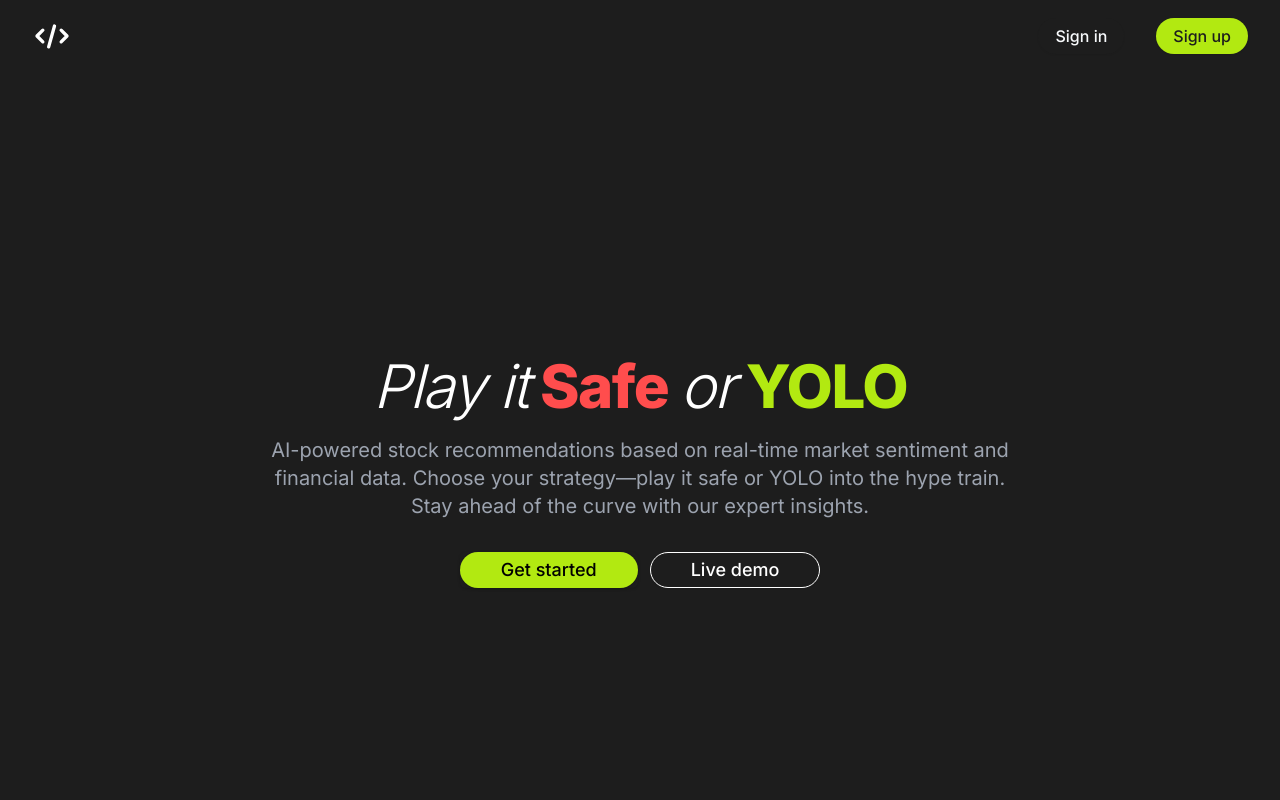
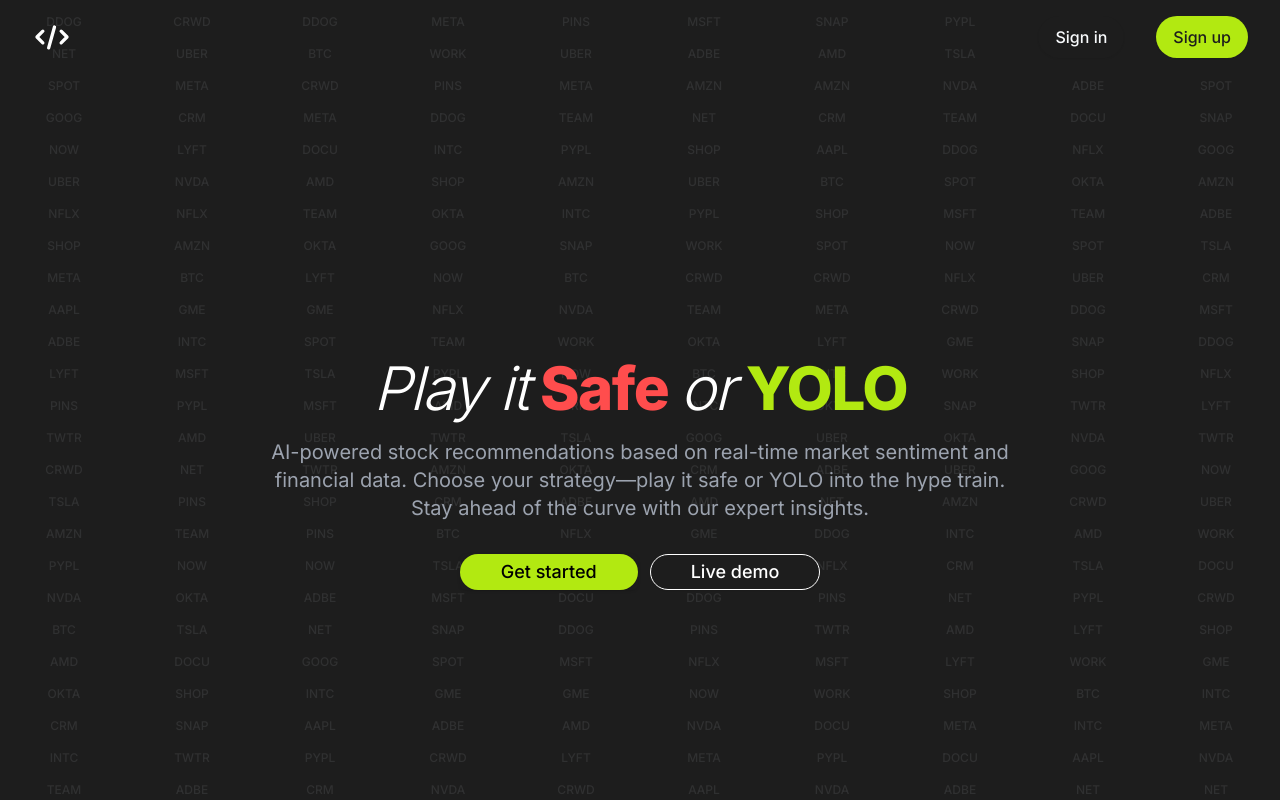
Before and after one commit to ColinWu0403/StonkSensei, a Next.js app in the folder stonksensei/: page / in a window 1280 px wide. Shown: the top 800 px of the page. Built offline with nearby package versions, Linux system fonts and the light colour scheme.

Commit message:
feat(landing page + auth)

```diff
--- a/stonksensei/package.json
+++ b/stonksensei/package.json
@@ -15,6 +15,7 @@
     "@radix-ui/react-slot": "^1.1.2",
     "class-variance-authority": "^0.7.1",
     "clsx": "^2.1.1",
+    "framer-motion": "^12.4.7",
     "lucide-react": "^0.475.0",
     "next": "15.1.7",
     "next-themes": "^0.4.4",
--- a/stonksensei/src/app/page.tsx
+++ b/stonksensei/src/app/page.tsx
@@ -1,11 +1,13 @@
-import FinancialAdviceForm from "@/components/financial-advice-form";
 import Header from "@/components/Header";
 import Hero from "@/components/Hero";
 import Features from "@/components/Features";
+import { MovingBackground } from "@/components/MovingBackground";
+import FloatingPaths from "@/components/FloatingPaths";
 
 export default function Home() {
   return (
-    <div className="flex flex-col min-h-screen relative">
+    <div className="flex flex-col min-h-screen relative z-10">
+      <MovingBackground />
       <Header />
       <main className="flex-grow relative z-10">
         <Hero />
--- a/stonksensei/src/components/AnimatedBackground.tsx
+++ /dev/null
@@ -1,30 +0,0 @@
-import { Check, Zap, BarChart } from "lucide-react";
-
-const icons = [Check, Zap, BarChart];
-
-export default function AnimatedBackground() {
-  return (
-    <div className="fixed inset-0 w-full h-full pointer-events-none z-0">
-      <div className="absolute inset-0 flex items-center justify-center">
-        {[...Array(50)].map((_, i) => {
-          const Icon = icons[i % icons.length];
-          const delay = Math.random() * 1;
-          const duration = 20 + Math.random() * 10;
-          const size = 20 + Math.random() * 30;
-
-          return (
-            <Icon
-              key={i}
-              className="absolute text-gray-700 opacity-5"
-              style={{
-                fontSize: `${size}px`,
-                left: `${Math.random() * 100}%`,
-                animation: `float ${duration}s ease-in-out ${0.6}s infinite`,
-              }}
-            />
-          );
-        })}
-      </div>
-    </div>
-  );
-}
--- a/stonksensei/src/components/Features.tsx
+++ b/stonksensei/src/components/Features.tsx
@@ -23,10 +23,10 @@ const features = [
 
 export default function Features() {
   return (
-    <div className="py-12 bg-gray-800" id="features">
+    <div className="py-12 bg-neutral opacity-80" id="features">
       <div className="max-w-7xl mx-auto px-4 sm:px-6 lg:px-8">
         <div className="lg:text-center">
-          <h2 className="text-base text-indigo-400 font-semibold tracking-wide uppercase">
+          <h2 className="text-base text-white font-semibold tracking-wide uppercase">
             Features
           </h2>
           <p className="mt-2 text-3xl leading-8 font-extrabold tracking-tight text-white sm:text-4xl">
@@ -43,7 +43,7 @@ export default function Features() {
             {features.map((feature) => (
               <div key={feature.name} className="relative">
                 <dt>
-                  <div className="absolute flex items-center justify-center h-12 w-12 rounded-md bg-indigo-500 text-white">
+                  <div className="absolute flex items-center justify-center h-12 w-12 rounded-md bg-positive text-white">
                     <feature.icon className="h-6 w-6" aria-hidden="true" />
                   </div>
                   <p className="ml-16 text-lg leading-6 font-medium text-white">
--- /dev/null
+++ b/stonksensei/src/components/FloatingPaths.tsx
@@ -0,0 +1,50 @@
+"use client";
+
+import { motion } from "framer-motion";
+
+export default function FloatingPaths({ position }: { position: number }) {
+  const paths = Array.from({ length: 36 }, (_, i) => ({
+    id: i,
+    d: `M-${380 - i * 5 * position} -${189 + i * 6}C-${
+      380 - i * 5 * position
+    } -${189 + i * 6} -${312 - i * 5 * position} ${216 - i * 6} ${
+      152 - i * 5 * position
+    } ${343 - i * 6}C${616 - i * 5 * position} ${470 - i * 6} ${
+      684 - i * 5 * position
+    } ${875 - i * 6} ${684 - i * 5 * position} ${875 - i * 6}`,
+    color: `rgba(15,23,42,${0.1 + i * 0.03})`,
+    width: 0.5 + i * 0.03,
+  }));
+
+  return (
+    <div className="absolute inset-0 pointer-events-none">
+      <svg
+        className="w-full h-full text-slate-950 dark:text-white"
+        viewBox="0 0 696 316"
+        fill="none"
+      >
+        <title>Background Paths</title>
+        {paths.map((path) => (
+          <motion.path
+            key={path.id}
+            d={path.d}
+            stroke="currentColor"
+            strokeWidth={path.width}
+            strokeOpacity={0.1 + path.id * 0.03}
+            initial={{ pathLength: 0.3, opacity: 0.6 }}
+            animate={{
+              pathLength: 1,
+              opacity: [0.3, 0.6, 0.3],
+              pathOffset: [0, 1, 0],
+            }}
+            transition={{
+              duration: 20 + Math.random() * 10,
+              repeat: Number.POSITIVE_INFINITY,
+              ease: "linear",
+            }}
+          />
+        ))}
+      </svg>
+    </div>
+  );
+}
--- a/stonksensei/src/components/Header.tsx
+++ b/stonksensei/src/components/Header.tsx
@@ -3,7 +3,7 @@ import { Button } from "@/components/ui/button";
 
 export default function Header() {
   return (
-    <header className="bg-neutral shadow-sm">
+    <header className="sshadow-sm z-10">
       <div className="max-w-7xl mx-auto px-4 sm:px-6 lg:px-8">
         <div className="flex justify-start items-center py-4 md:justify-start md:space-x-10">
           <div className="flex justify-start items-center lg:w-0 lg:flex-1">
@@ -27,15 +27,18 @@ export default function Header() {
           </div>
 
           <div className="hidden md:flex items-center justify-end md:flex-1 lg:w-0">
-            <Button
-              variant="outline"
+            <a
               className="ml-8 whitespace-nowrap inline-flex items-center justify-center px-4 py-2 border border-transparent rounded-full shadow-sm text-base font-medium bg-neutral hover:outline"
+              href="/auth/login"
             >
               Sign in
-            </Button>
-            <Button className="ml-8 whitespace-nowrap inline-flex items-center justify-center px-4 py-2 border border-transparent rounded-full shadow-sm text-base font-medium text-neutral bg-positive">
+            </a>
+            <a
+              href="auth/login"
+              className="ml-8 whitespace-nowrap inline-flex items-center justify-center px-4 py-2 border border-transparent rounded-full shadow-sm text-base font-medium text-neutral bg-positive"
+            >
               Sign up
-            </Button>
+            </a>
           </div>
         </div>
       </div>
--- a/stonksensei/src/components/Hero.tsx
+++ b/stonksensei/src/components/Hero.tsx
@@ -5,7 +5,7 @@ import { Button } from "@/components/ui/button";
 
 export default function Hero() {
   return (
-    <div className="relative bg-neutral overflow-hidden min-h-screen flex items-center">
+    <div className="relative overflow-hidden min-h-screen flex items-center">
       <div className="max-w-7xl mx-auto px-4 sm:px-6 lg:px-8">
         <div className="text-center">
           <h1 className="text-4xl tracking-tight font-extrabold text-white sm:text-5xl md:text-6xl">
--- /dev/null
+++ b/stonksensei/src/components/MovingBackground.tsx
@@ -0,0 +1,87 @@
+"use client";
+
+import { useEffect, useState } from "react";
+import { motion } from "framer-motion";
+
+const stocks = [
+  "AAPL",
+  "GOOG",
+  "MSFT",
+  "GME",
+  "NVDA",
+  "TSLA",
+  "AMZN",
+  "META",
+  "NFLX",
+  "INTC",
+  "AMD",
+  "UBER",
+  "LYFT",
+  "SNAP",
+  "TWTR",
+  "PINS",
+  "SPOT",
+  "PYPL",
+  "BTC",
+  "SHOP",
+  "ADBE",
+  "CRM",
+  "DOCU",
+  "OKTA",
+  "WORK",
+  "TEAM",
+  "NOW",
+  "CRWD",
+  "NET",
+  "DDOG",
+];
+
+const MovingColumn = ({ columnIndex }: { columnIndex: number }) => {
+  const [columnStocks, setColumnStocks] = useState<string[]>([]);
+
+  useEffect(() => {
+    const shuffled = [...stocks].sort(() => 0.5 - Math.random());
+    setColumnStocks(shuffled);
+  }, []);
+
+  return (
+    <motion.div
+      className="absolute top-0 flex flex-col items-center"
+      style={{
+        left: `${columnIndex * 10}%`,
+        width: "10%",
+      }}
+      initial={{ y: "0%" }}
+      animate={{ y: "-50%" }}
+      transition={{
+        y: {
+          repeat: Number.POSITIVE_INFINITY,
+          repeatType: "loop",
+          duration: 35,
+          ease: "linear",
+        },
+      }}
+    >
+      {columnStocks.concat(columnStocks).map((stock, index) => (
+        <div
+          key={`${stock}-${index}`}
+          className="text-xs font-medium text-gray-300 opacity-10 whitespace-nowrap h-8 flex items-center justify-center"
+        >
+          {stock}
+        </div>
+      ))}
+    </motion.div>
+  );
+};
+
+export const MovingBackground = () => {
+  const columns = 10;
+
+  return (
+    <div className="fixed inset-0 overflow-hidden bg-neutral">
+      {Array.from({ length: columns }).map((_, columnIndex) => (
+        <MovingColumn key={columnIndex} columnIndex={columnIndex} />
+      ))}
+    </div>
+  );
+};
```
Also changed, not shown: stonksensei/src/app/(protected)/layout.tsx (added), 1 other file (tests, documents, lock files or other folders).
